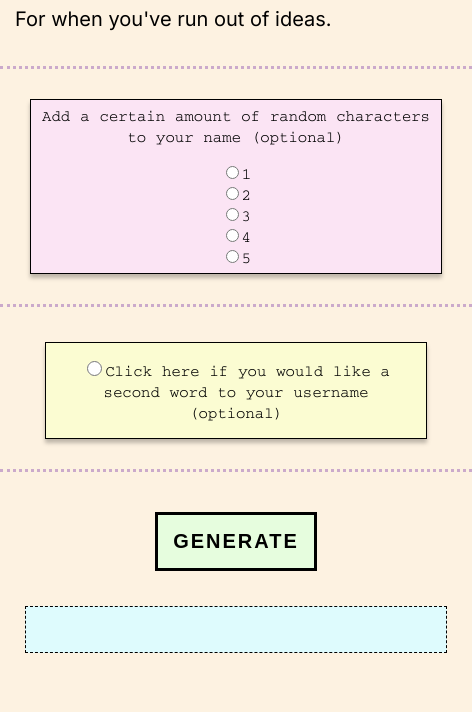
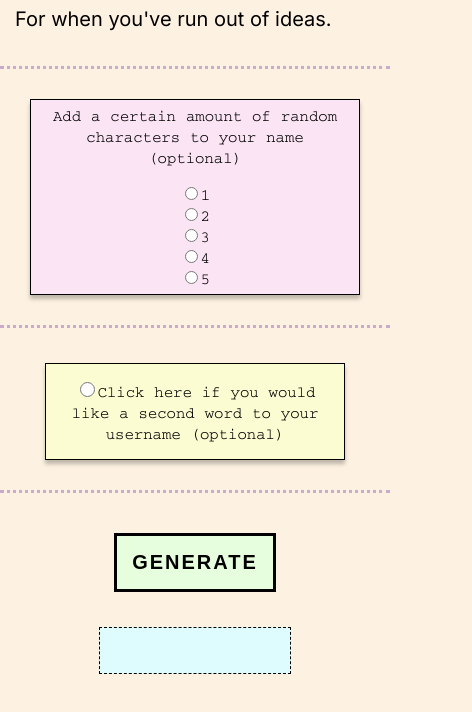
Before and after one commit to bforbit/username-generator, a plain HTML site: page index.html in a window 390 px wide. Shown: the part 166-878 px from the top of the page, 472 px wide, since content can reach past the window. Drawn offline with Linux system fonts and the light colour scheme.

Commit message:
Adjusted name-box width
Fixed the width of #name-box for the responsive design to eliminate extra horizontal space

```diff
--- a/index.css
+++ b/index.css
@@ -50,7 +50,7 @@ main {
    background-color: FBE4F4;
    text-align: center;
     position: relative;
-   margin: 50px 30px 20px 30px;
+   margin: 40px 30px 20px 30px;
    padding: 5px;
    border: 1px solid black;
    box-shadow: 0px 4px 4px 0px rgba(0, 0, 0, 0.25);
@@ -155,4 +155,8 @@ button {
    #generate-display-boxes {
       margin-top: 15px;
    }
+
+    #name-box {
+        width: 50%;
+    }
 }
```
